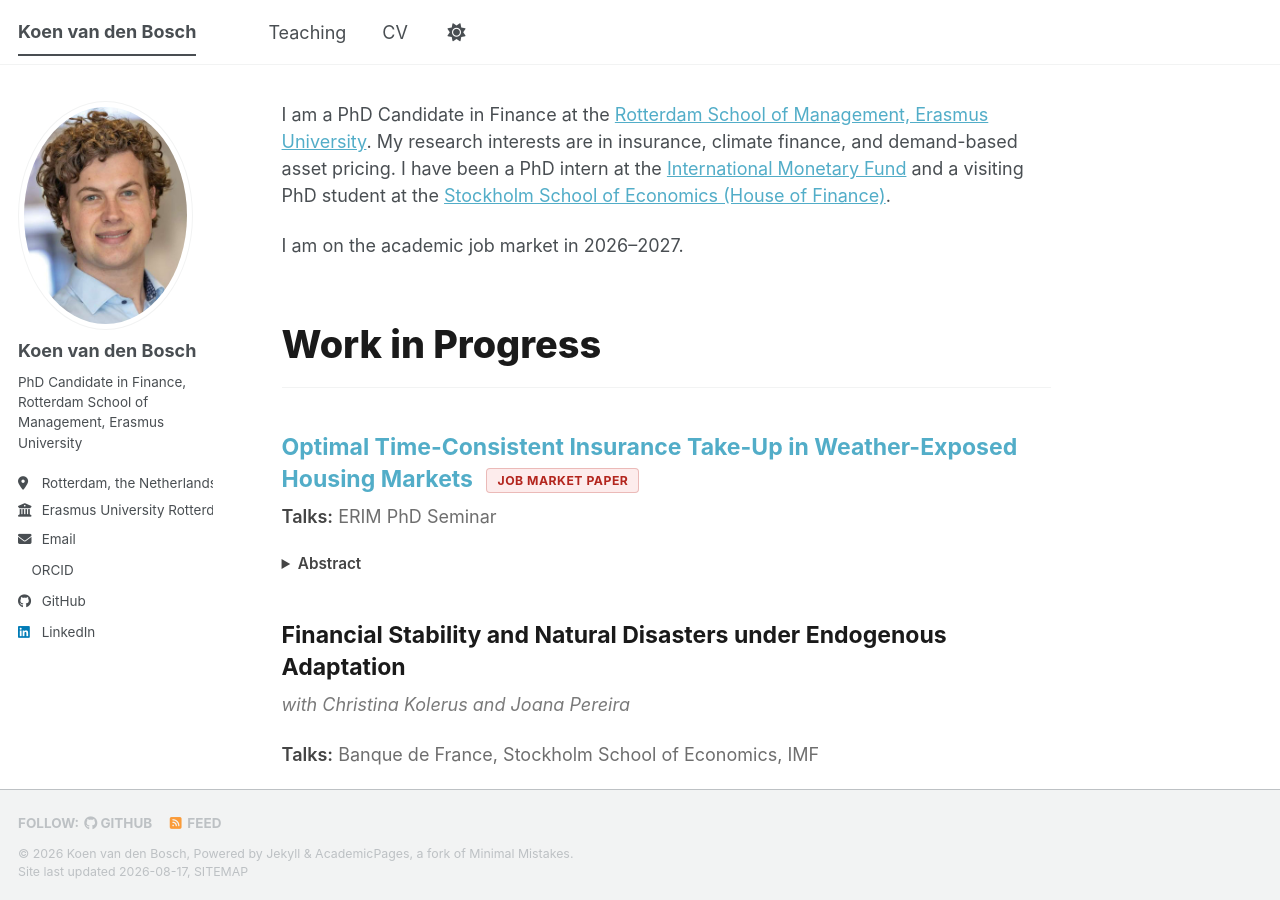
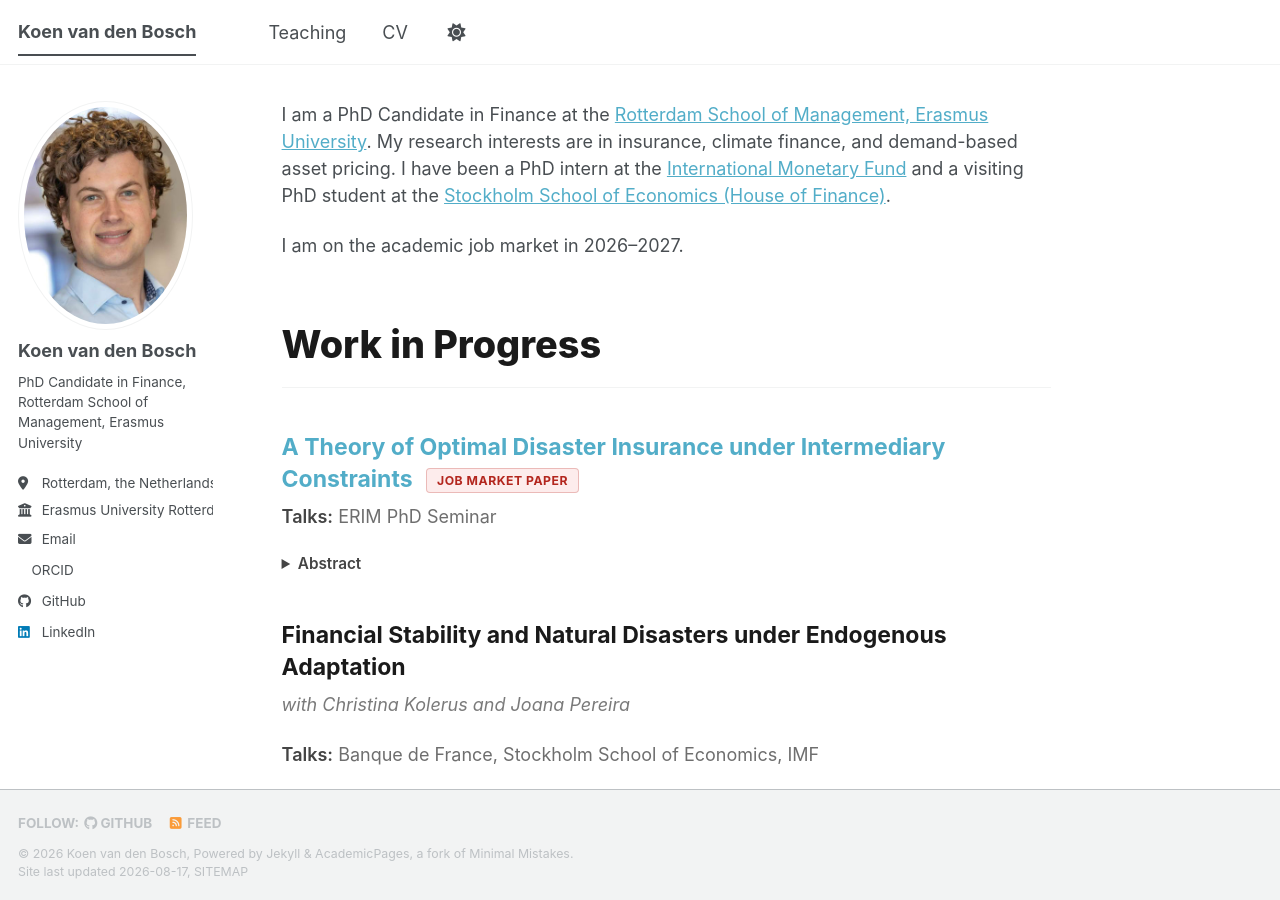
Before and after one commit to koenbosch/https-koenvandenbosch.github.io-, a Jekyll site: the page built from _pages/about.md, in a window 1280 px wide and 900 px high. Built offline with Jekyll 4.4.1, drawn with Linux system fonts in a browser that asks for light colours; a style sheet for code colours, icons or effects is not loaded; a file with an impossible date is left out.

Commit message:
Update about.md

```diff
--- a/_pages/about.md
+++ b/_pages/about.md
@@ -15,7 +15,7 @@ I am on the academic job market in 2026&ndash;2027.
 ## Work in Progress
 {: .paper-section-title}
 
-#### [Optimal Time-Consistent Insurance Take-Up in Weather-Exposed Housing Markets]({{ site.url }}/files/jmp.pdf) <span class="paper-tag jmp">Job Market Paper</span>
+#### [A Theory of Optimal Disaster Insurance under Intermediary Constraints]({{ site.url }}/files/jmp.pdf) <span class="paper-tag jmp">Job Market Paper</span>
 {: .paper-title}
 
 **Talks:** ERIM PhD Seminar
```
